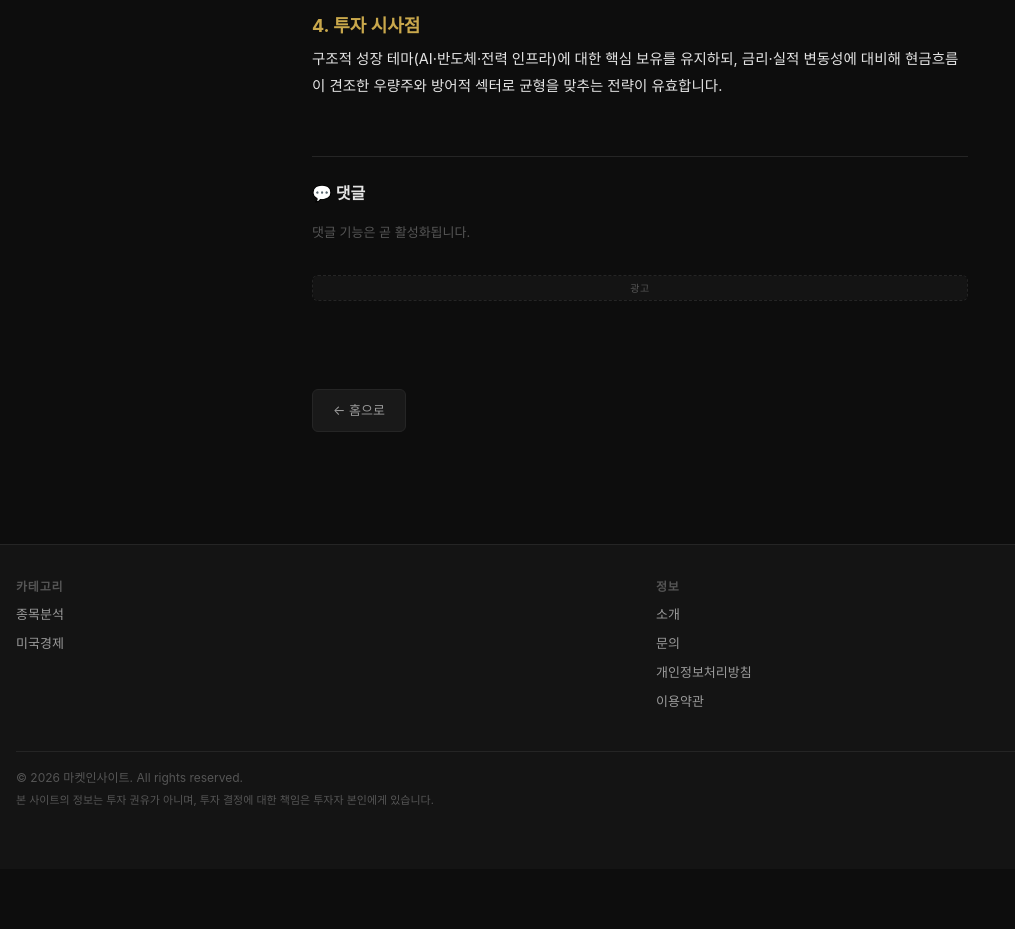
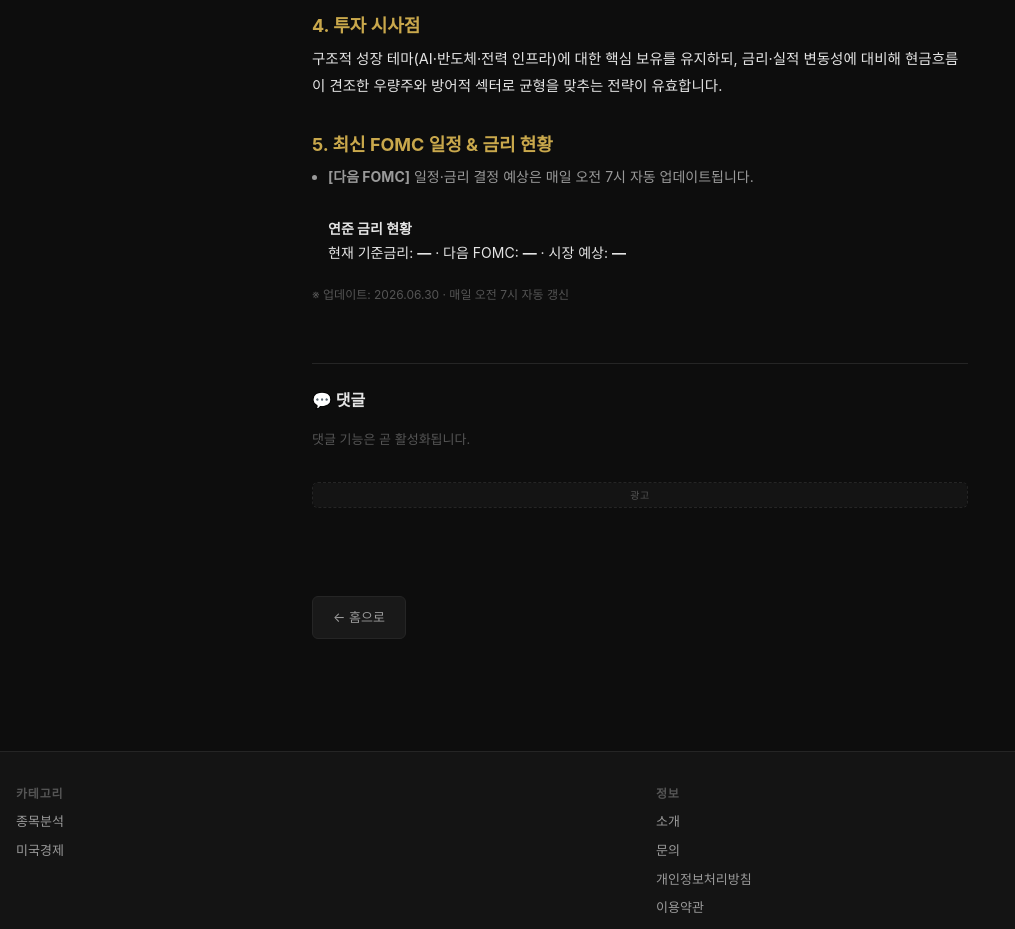
Before and after one commit to insukimee/-, a plain HTML site: page ko/economy-trends.html in a window 1280 px wide. Shown: the part 820-1749 px from the top of the page, without its empty margins (0-1015 px from the left). Before the commit the page ends 1689 px from the top, so only its background shows below. Drawn offline with Linux system fonts and the light colour scheme.

Commit message:
Add FOMC schedule & rate status section to economy-trends pages (#19)
* Add section 5: latest news & Wall Street price targets for all 23 tickers (ko/ja)

- Added '5. 최신 뉴스 & 월가 목표주가' section to all 23 Korean post pages
- Added '5. 最新ニュース & ウォール街の目標株価' section to all 23 Japanese post pages
- Data sourced from June 2026 analyst reports (Bloomberg, MarketBeat, TipRanks, etc.)
- Each section includes 3 latest news bullets and a Wall Street consensus box
  (ticker, rating, average price target, analyst count) as of 2026.06.30

Co-Authored-By: Claude Sonnet 4.6 <noreply@anthropic.com>
Claude-Session: https://claude.ai/code/session_01EaYvZQipko9m6RsHXdLSst

* Update homepage and listing pages with latest news and Wall Street targets (2026.06.30)

- Add latest updates section to ko/index.html and ja/index.html with key highlights
- Update all 4 featured article cards on both homepages with current price targets and dates
- Update all 23 ticker cards on ko/stock-analysis.html and ja/stock-analysis.html
- All article dates updated to 2026.06.30

* Add FOMC schedule & rate status section to economy-trends pages (ko/ja)

---------

Co-authored-by: Claude <noreply@anthropic.com>

```diff
--- a/ko/economy-trends.html
+++ b/ko/economy-trends.html
@@ -65,6 +65,15 @@
         <p>견조한 고용과 소비가 유지되는 한 미국 경제의 연착륙 시나리오가 우세합니다. 다만 고금리의 지연 효과, 신용 사이클, 상업용 부동산 등 잠재 리스크는 지속 점검이 필요합니다.</p>
         <h2>4. 투자 시사점</h2>
         <p>구조적 성장 테마(AI·반도체·전력 인프라)에 대한 핵심 보유를 유지하되, 금리·실적 변동성에 대비해 현금흐름이 견조한 우량주와 방어적 섹터로 균형을 맞추는 전략이 유효합니다.</p>
+        <h2>5. 최신 FOMC 일정 &amp; 금리 현황</h2>
+        <ul id="fomc-news-list">
+          <li><strong>[다음 FOMC]</strong> 일정·금리 결정 예상은 매일 오전 7시 자동 업데이트됩니다.</li>
+        </ul>
+        <div id="fomc-consensus-box" style="margin-top:14px;padding:12px 16px;border:1px solid var(--border);border-radius:8px;font-size:14px;line-height:1.7;">
+          <strong>연준 금리 현황</strong><br>
+          현재 기준금리: <strong>—</strong> · 다음 FOMC: <strong>—</strong> · 시장 예상: <strong>—</strong>
+        </div>
+        <p style="margin-top:8px;font-size:12px;color:var(--text-muted);">※ 업데이트: 2026.06.30 · 매일 오전 7시 자동 갱신</p>
       </div>
       <section class="comments">
         <h2 class="comments-title">💬 댓글</h2>
```
Also changed, not shown: ja/economy-trends.html (+9 -0 lines).
